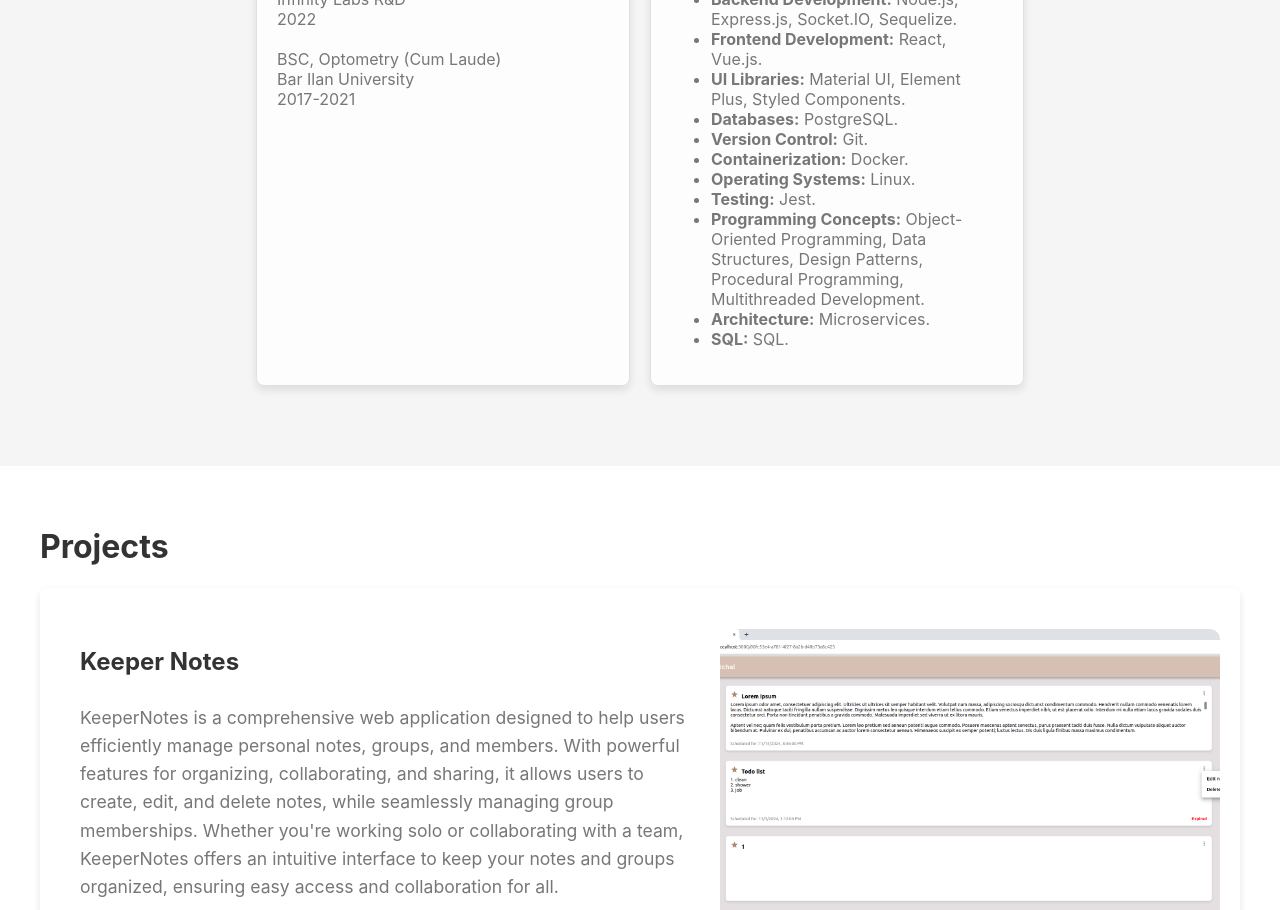
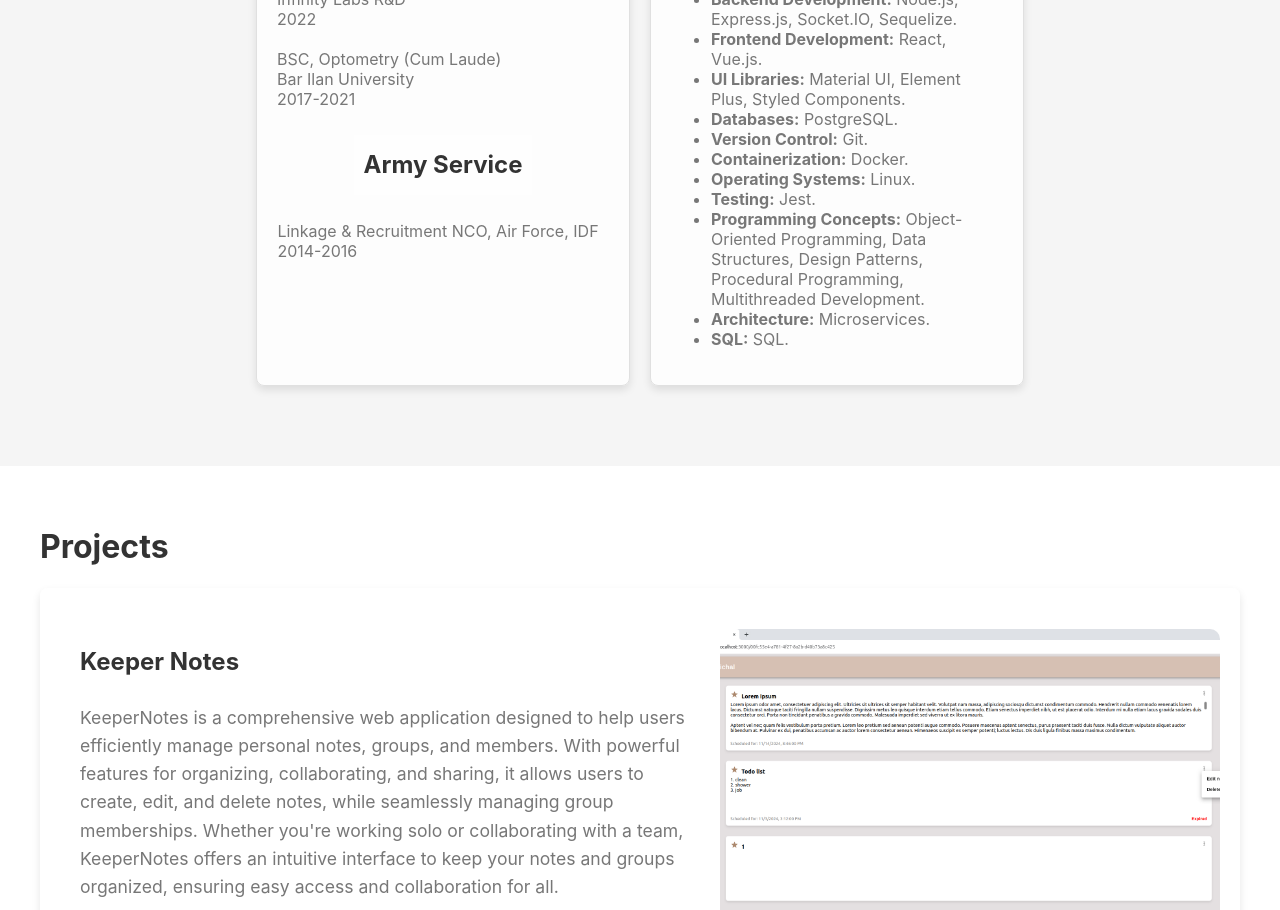
Before and after one commit to michfingerut/MichalFProtfolio, a React (Create React App) app: page / in a window 1280 px wide. Shown: the part 2020-2930 px from the top of the page. Built offline with nearby package versions, Linux system fonts and the light colour scheme.

Commit message:
army info

```diff
--- a/src/components/About.jsx
+++ b/src/components/About.jsx
@@ -128,6 +128,12 @@
             <br />
             2017-2021
           </p>
+          <h1>Army Service</h1>
+          <p>
+            Linkage & Recruitment NCO, Air Force, IDF
+            <br />
+            2014-2016
+          </p>
         </AboutSecondaryContainer>
 
         <AboutSecondaryContainer>
```
